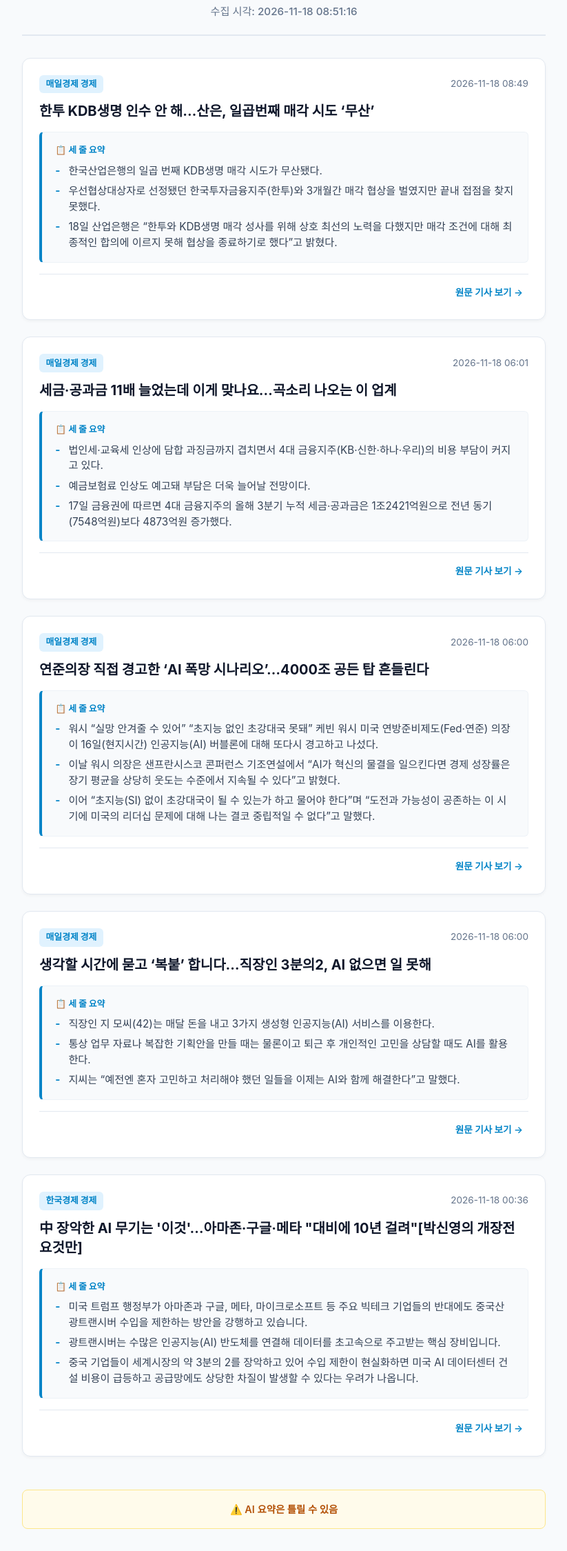
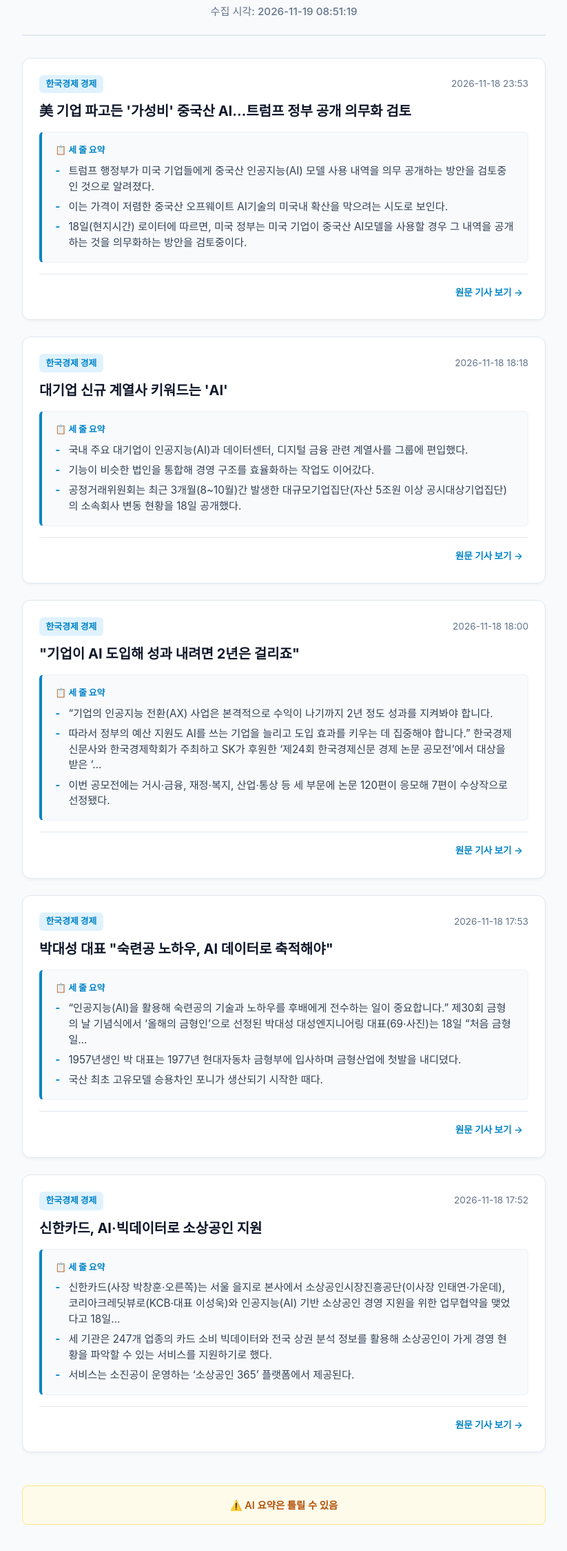
Before and after one commit to Kyle-HyukTae-Kwon/news-briefing, a plain HTML site: page index.html in a window 1280 px wide. Shown: the part 86-2335 px from the top of the page at 69% size, without its empty margins (228-1051 px from the left). Drawn offline with Linux system fonts and the light colour scheme.

Commit message:
chore: update daily news briefing [skip ci]

```diff
--- a/index.html
+++ b/index.html
@@ -169,114 +169,33 @@
   <div class="container">
     <header>
       <h1>금융·경제 아침 브리핑</h1>
-      <p class="collected-time">수집 시각: 2026-11-18 08:51:16</p>
+      <p class="collected-time">수집 시각: 2026-11-19 08:51:19</p>
     </header>
 
     <main class="news-feed">
 
         <article class="news-card">
           <div class="card-meta">
-            <span class="source-badge">매일경제 경제</span>
-            <span class="date-text">2026-11-18 08:49</span>
+            <span class="source-badge">한국경제 경제</span>
+            <span class="date-text">2026-11-18 23:53</span>
           </div>
 
           <h2 class="article-title">
-            <a href="https://www.mk.co.kr/news/economy/12211996" target="_blank" rel="noopener noreferrer">한투 KDB생명 인수 안 해…산은, 일곱번째 매각 시도 ‘무산’</a>
+            <a href="https://www.hankyung.com/article/202611185936i" target="_blank" rel="noopener noreferrer">美 기업 파고든 &#x27;가성비&#x27; 중국산 AI…트럼프 정부 공개 의무화 검토</a>
           </h2>
 
           <div class="summary-container">
             <div class="summary-label">📋 세 줄 요약</div>
             <ul class="summary-list">
-              <li>한국산업은행의 일곱 번째 KDB생명 매각 시도가 무산됐다.</li>
-<li>우선협상대상자로 선정됐던 한국투자금융지주(한투)와 3개월간 매각 협상을 벌였지만 끝내 접점을 찾지 못했다.</li>
-<li>18일 산업은행은 “한투와 KDB생명 매각 성사를 위해 상호 최선의 노력을 다했지만 매각 조건에 대해 최종적인 합의에 이르지 못해 협상을 종료하기로 했다”고 밝혔다.</li>
+              <li>트럼프 행정부가 미국 기업들에게 중국산 인공지능(AI) 모델 사용 내역을 의무 공개하는 방안을 검토중인 것으로 알려졌다.</li>
+<li>이는 가격이 저렴한 중국산 오프웨이트 AI기술의 미국내 확산을 막으려는 시도로 보인다.</li>
+<li>18일(현지시간) 로이터에 따르면, 미국 정부는 미국 기업이 중국산 AI모델을 사용할 경우 그 내역을 공개하는 것을 의무화하는 방안을 검토중이다.</li>
 
             </ul>
           </div>
 
           <div class="card-footer">
-            <a class="origin-btn" href="https://www.mk.co.kr/news/economy/12211996" target="_blank" rel="noopener noreferrer">
-              원문 기사 보기 →
-            </a>
-          </div>
-        </article>
-
-        <article class="news-card">
-          <div class="card-meta">
-            <span class="source-badge">매일경제 경제</span>
-            <span class="date-text">2026-11-18 06:01</span>
-          </div>
-
-          <h2 class="article-title">
-            <a href="https://www.mk.co.kr/news/economy/12211877" target="_blank" rel="noopener noreferrer">세금·공과금 11배 늘었는데 이게 맞나요…곡소리 나오는 이 업계</a>
-          </h2>
-
-          <div class="summary-container">
-            <div class="summary-label">📋 세 줄 요약</div>
-            <ul class="summary-list">
-              <li>법인세·교육세 인상에 담합 과징금까지 겹치면서 4대 금융지주(KB·신한·하나·우리)의 비용 부담이 커지고 있다.</li>
-<li>예금보험료 인상도 예고돼 부담은 더욱 늘어날 전망이다.</li>
-<li>17일 금융권에 따르면 4대 금융지주의 올해 3분기 누적 세금·공과금은 1조2421억원으로 전년 동기(7548억원)보다 4873억원 증가했다.</li>
-
-            </ul>
-          </div>
-
-          <div class="card-footer">
-            <a class="origin-btn" href="https://www.mk.co.kr/news/economy/12211877" target="_blank" rel="noopener noreferrer">
-              원문 기사 보기 →
-            </a>
-          </div>
-        </article>
-
-        <article class="news-card">
-          <div class="card-meta">
-            <span class="source-badge">매일경제 경제</span>
-            <span class="date-text">2026-11-18 06:00</span>
-          </div>
-
-          <h2 class="article-title">
-            <a href="https://www.mk.co.kr/news/economy/12211873" target="_blank" rel="noopener noreferrer">연준의장 직접 경고한 ‘AI 폭망 시나리오’…4000조 공든 탑 흔들린다</a>
-          </h2>
-
-          <div class="summary-container">
-            <div class="summary-label">📋 세 줄 요약</div>
-            <ul class="summary-list">
-              <li>워시 “실망 안겨줄 수 있어” “초지능 없인 초강대국 못돼” 케빈 워시 미국 연방준비제도(Fed·연준) 의장이 16일(현지시간) 인공지능(AI) 버블론에 대해 또다시 경고하고 나섰다.</li>
-<li>이날 워시 의장은 샌프란시스코 콘퍼런스 기조연설에서 “AI가 혁신의 물결을 일으킨다면 경제 성장률은 장기 평균을 상당히 웃도는 수준에서 지속될 수 있다”고 밝혔다.</li>
-<li>이어 “초지능(SI) 없이 초강대국이 될 수 있는가 하고 물어야 한다”며 “도전과 가능성이 공존하는 이 시기에 미국의 리더십 문제에 대해 나는 결코 중립적일 수 없다”고 말했다.</li>
-
-            </ul>
-          </div>
-
-          <div class="card-footer">
-            <a class="origin-btn" href="https://www.mk.co.kr/news/economy/12211873" target="_blank" rel="noopener noreferrer">
-              원문 기사 보기 →
-            </a>
-          </div>
-        </article>
-
-        <article class="news-card">
-          <div class="card-meta">
-            <span class="source-badge">매일경제 경제</span>
-            <span class="date-text">2026-11-18 06:00</span>
-          </div>
-
-          <h2 class="article-title">
-            <a href="https://www.mk.co.kr/news/economy/12211871" target="_blank" rel="noopener noreferrer">생각할 시간에 묻고 ‘복붙’ 합니다…직장인 3분의2, AI 없으면 일 못해</a>
-          </h2>
-
-          <div class="summary-container">
-            <div class="summary-label">📋 세 줄 요약</div>
-            <ul class="summary-list">
-              <li>직장인 지 모씨(42)는 매달 돈을 내고 3가지 생성형 인공지능(AI) 서비스를 이용한다.</li>
-<li>통상 업무 자료나 복잡한 기획안을 만들 때는 물론이고 퇴근 후 개인적인 고민을 상담할 때도 AI를 활용한다.</li>
-<li>지씨는 “예전엔 혼자 고민하고 처리해야 했던 일들을 이제는 AI와 함께 해결한다”고 말했다.</li>
-
-            </ul>
-          </div>
-
-          <div class="card-footer">
-            <a class="origin-btn" href="https://www.mk.co.kr/news/economy/12211871" target="_blank" rel="noopener noreferrer">
+            <a class="origin-btn" href="https://www.hankyung.com/article/202611185936i" target="_blank" rel="noopener noreferrer">
               원문 기사 보기 →
             </a>
           </div>
@@ -285,25 +204,106 @@
         <article class="news-card">
           <div class="card-meta">
             <span class="source-badge">한국경제 경제</span>
-            <span class="date-text">2026-11-18 00:36</span>
+            <span class="date-text">2026-11-18 18:18</span>
           </div>
 
           <h2 class="article-title">
-            <a href="https://www.hankyung.com/article/202611183128i" target="_blank" rel="noopener noreferrer">中 장악한 AI 무기는 &#x27;이것&#x27;…아마존·구글·메타 &quot;대비에 10년 걸려&quot;[박신영의 개장전 요것만]</a>
+            <a href="https://www.hankyung.com/article/2026111855921" target="_blank" rel="noopener noreferrer">대기업 신규 계열사 키워드는 &#x27;AI&#x27;</a>
           </h2>
 
           <div class="summary-container">
             <div class="summary-label">📋 세 줄 요약</div>
             <ul class="summary-list">
-              <li>미국 트럼프 행정부가 아마존과 구글, 메타, 마이크로소프트 등 주요 빅테크 기업들의 반대에도 중국산 광트랜시버 수입을 제한하는 방안을 강행하고 있습니다.</li>
-<li>광트랜시버는 수많은 인공지능(AI) 반도체를 연결해 데이터를 초고속으로 주고받는 핵심 장비입니다.</li>
-<li>중국 기업들이 세계시장의 약 3분의 2를 장악하고 있어 수입 제한이 현실화하면 미국 AI 데이터센터 건설 비용이 급등하고 공급망에도 상당한 차질이 발생할 수 있다는 우려가 나옵니다.</li>
+              <li>국내 주요 대기업이 인공지능(AI)과 데이터센터, 디지털 금융 관련 계열사를 그룹에 편입했다.</li>
+<li>기능이 비슷한 법인을 통합해 경영 구조를 효율화하는 작업도 이어갔다.</li>
+<li>공정거래위원회는 최근 3개월(8~10월)간 발생한 대규모기업집단(자산 5조원 이상 공시대상기업집단)의 소속회사 변동 현황을 18일 공개했다.</li>
 
             </ul>
           </div>
 
           <div class="card-footer">
-            <a class="origin-btn" href="https://www.hankyung.com/article/202611183128i" target="_blank" rel="noopener noreferrer">
+            <a class="origin-btn" href="https://www.hankyung.com/article/2026111855921" target="_blank" rel="noopener noreferrer">
+              원문 기사 보기 →
+            </a>
+          </div>
+        </article>
+
+        <article class="news-card">
+          <div class="card-meta">
+            <span class="source-badge">한국경제 경제</span>
+            <span class="date-text">2026-11-18 18:00</span>
+          </div>
+
+          <h2 class="article-title">
+            <a href="https://www.hankyung.com/article/2026111856171" target="_blank" rel="noopener noreferrer">&quot;기업이 AI 도입해 성과 내려면 2년은 걸리죠&quot;</a>
+          </h2>
+
+          <div class="summary-container">
+            <div class="summary-label">📋 세 줄 요약</div>
+            <ul class="summary-list">
+              <li>“기업의 인공지능 전환(AX) 사업은 본격적으로 수익이 나기까지 2년 정도 성과를 지켜봐야 합니다.</li>
+<li>따라서 정부의 예산 지원도 AI를 쓰는 기업을 늘리고 도입 효과를 키우는 데 집중해야 합니다.” 한국경제신문사와 한국경제학회가 주최하고 SK가 후원한 ‘제24회 한국경제신문 경제 논문 공모전’에서 대상을 받은 ‘…</li>
+<li>이번 공모전에는 거시·금융, 재정·복지, 산업·통상 등 세 부문에 논문 120편이 응모해 7편이 수상작으로 선정됐다.</li>
+
+            </ul>
+          </div>
+
+          <div class="card-footer">
+            <a class="origin-btn" href="https://www.hankyung.com/article/2026111856171" target="_blank" rel="noopener noreferrer">
+              원문 기사 보기 →
+            </a>
+          </div>
+        </article>
+
+        <article class="news-card">
+          <div class="card-meta">
+            <span class="source-badge">한국경제 경제</span>
+            <span class="date-text">2026-11-18 17:53</span>
+          </div>
+
+          <h2 class="article-title">
+            <a href="https://www.hankyung.com/article/2026111856211" target="_blank" rel="noopener noreferrer">박대성 대표 &quot;숙련공 노하우, AI 데이터로 축적해야&quot;</a>
+          </h2>
+
+          <div class="summary-container">
+            <div class="summary-label">📋 세 줄 요약</div>
+            <ul class="summary-list">
+              <li>“인공지능(AI)을 활용해 숙련공의 기술과 노하우를 후배에게 전수하는 일이 중요합니다.” 제30회 금형의 날 기념식에서 ‘올해의 금형인’으로 선정된 박대성 대성엔지니어링 대표(69·사진)는 18일 “처음 금형 일…</li>
+<li>1957년생인 박 대표는 1977년 현대자동차 금형부에 입사하며 금형산업에 첫발을 내디뎠다.</li>
+<li>국산 최초 고유모델 승용차인 포니가 생산되기 시작한 때다.</li>
+
+            </ul>
+          </div>
+
+          <div class="card-footer">
+            <a class="origin-btn" href="https://www.hankyung.com/article/2026111856211" target="_blank" rel="noopener noreferrer">
+              원문 기사 보기 →
+            </a>
+          </div>
+        </article>
+
+        <article class="news-card">
+          <div class="card-meta">
+            <span class="source-badge">한국경제 경제</span>
+            <span class="date-text">2026-11-18 17:52</span>
+          </div>
+
+          <h2 class="article-title">
+            <a href="https://www.hankyung.com/article/2026111856231" target="_blank" rel="noopener noreferrer">신한카드, AI·빅데이터로 소상공인 지원</a>
+          </h2>
+
+          <div class="summary-container">
+            <div class="summary-label">📋 세 줄 요약</div>
+            <ul class="summary-list">
+              <li>신한카드(사장 박창훈·오른쪽)는 서울 을지로 본사에서 소상공인시장진흥공단(이사장 인태연·가운데), 코리아크레딧뷰로(KCB·대표 이성욱)와 인공지능(AI) 기반 소상공인 경영 지원을 위한 업무협약을 맺었다고 18일…</li>
+<li>세 기관은 247개 업종의 카드 소비 빅데이터와 전국 상권 분석 정보를 활용해 소상공인이 가게 경영 현황을 파악할 수 있는 서비스를 지원하기로 했다.</li>
+<li>서비스는 소진공이 운영하는 ‘소상공인 365’ 플랫폼에서 제공된다.</li>
+
+            </ul>
+          </div>
+
+          <div class="card-footer">
+            <a class="origin-btn" href="https://www.hankyung.com/article/2026111856231" target="_blank" rel="noopener noreferrer">
               원문 기사 보기 →
             </a>
           </div>
```
Also changed, not shown: news.json (+53 -54 lines).
